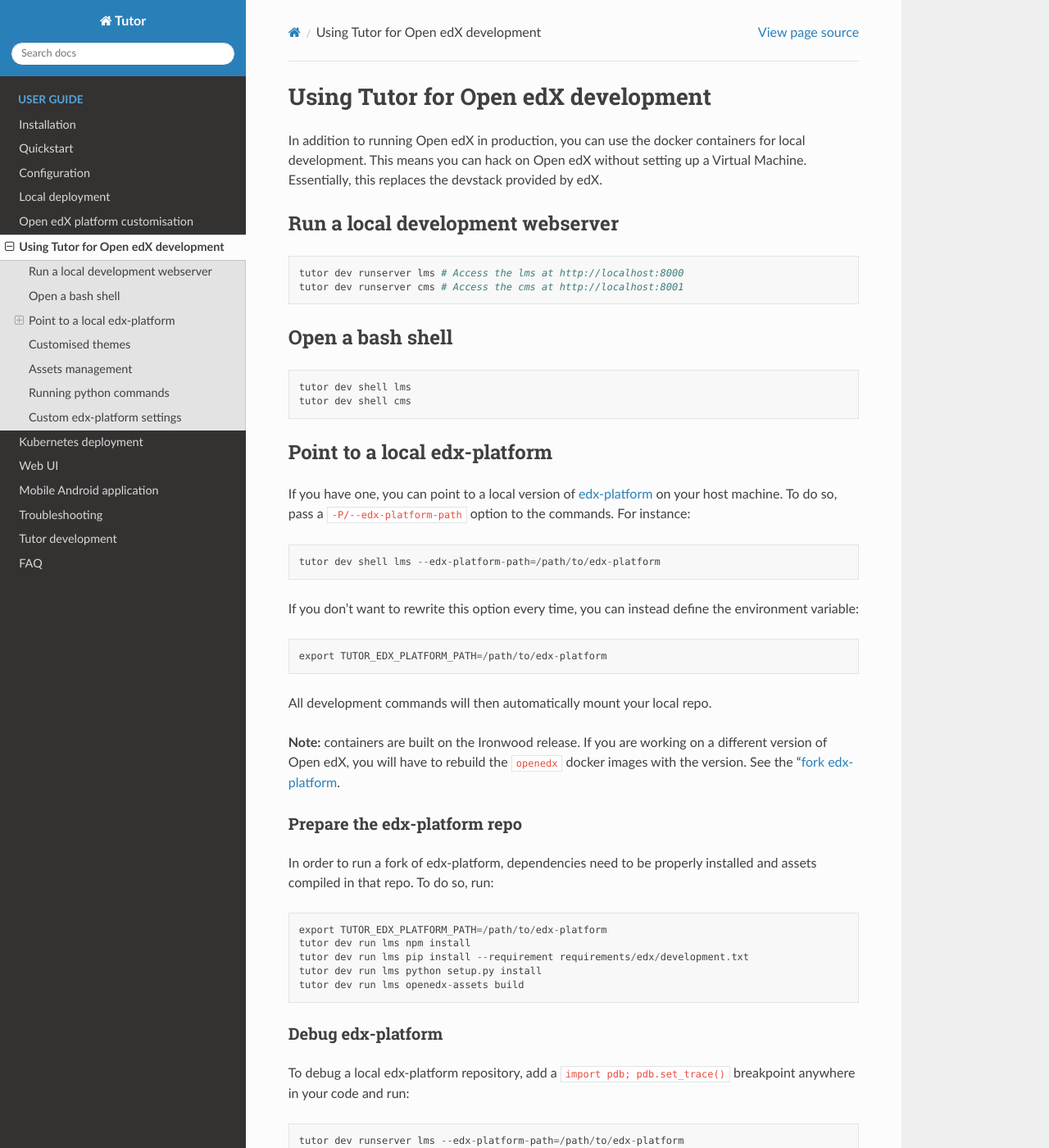
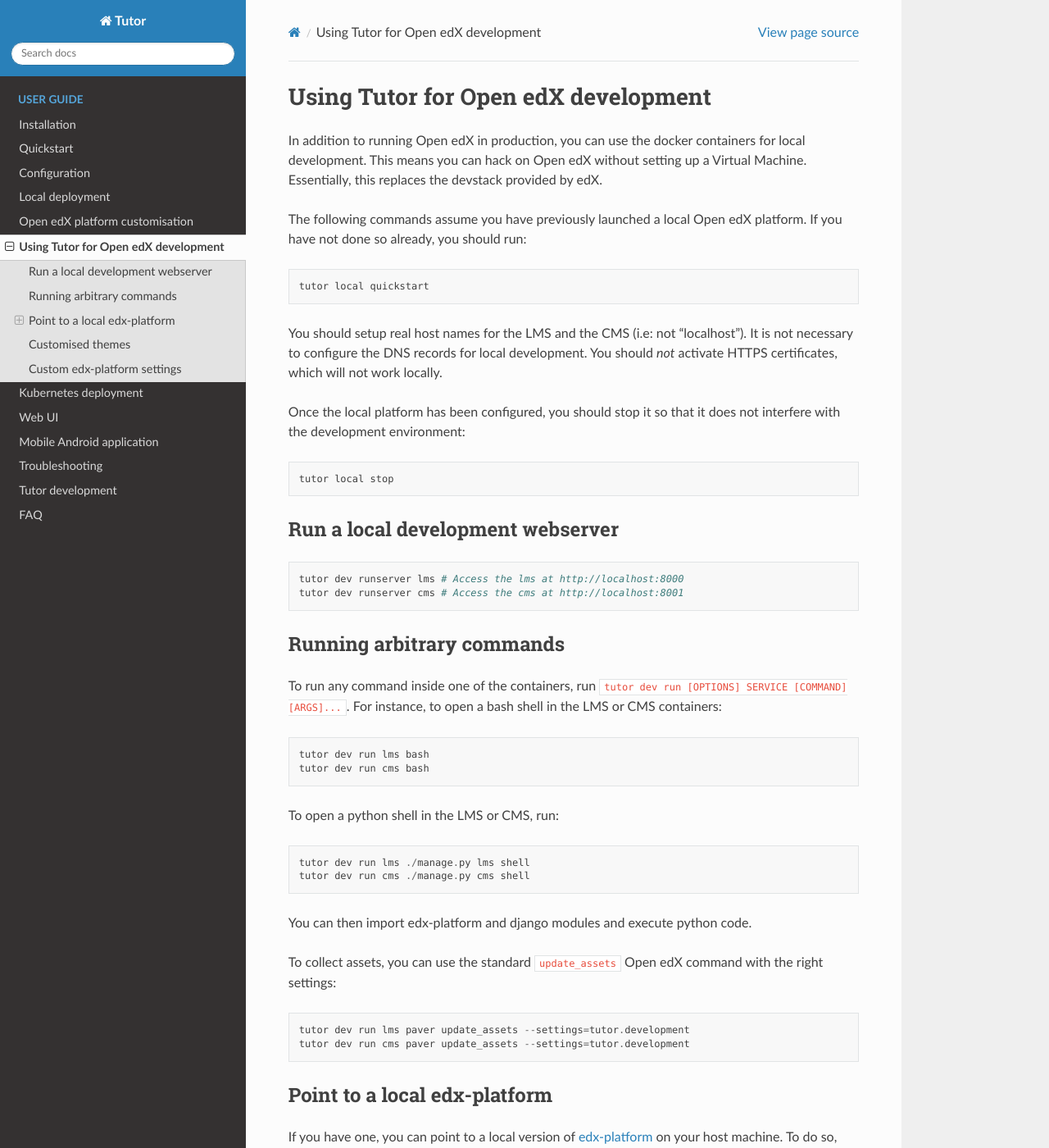
Before and after one commit to overhangio/tutor, a Sphinx documentation site: the page built from docs/dev.rst, in a window 1280 px wide and 1400 px high. Shown: the whole window at 82% size. Built offline with Sphinx 7.4.7 and the Read the Docs theme 2.0.0, drawn with Linux system fonts in a browser that asks for light colours; some of the changed text lies outside the part shown.

Commit message:
use `update_assets` instead of the custom `openedx-assets` script
Now that the correct webpack settings are loaded by the `update_assets`
command in Ironwood, we can stop relying on the `openedx-assets` script.
Actually, we could probably remove it.

```diff
--- a/docs/dev.rst
+++ b/docs/dev.rst
@@ -4,6 +4,16 @@
 ====================================
 
 In addition to running Open edX in production, you can use the docker containers for local development. This means you can hack on Open edX without setting up a Virtual Machine. Essentially, this replaces the devstack provided by edX.
+
+The following commands assume you have previously launched a local Open edX platform. If you have not done so already, you should run::
+
+    tutor local quickstart
+
+You should setup real host names for the LMS and the CMS (i.e: not "localhost"). It is not necessary to configure the DNS records for local development. You should *not* activate HTTPS certificates, which will not work locally.
+
+Once the local platform has been configured, you should stop it so that it does not interfere with the development environment::
+
+    tutor local stop
 
 Run a local development webserver
 ---------------------------------
@@ -13,20 +23,32 @@
     tutor dev runserver lms # Access the lms at http://localhost:8000
     tutor dev runserver cms # Access the cms at http://localhost:8001
 
-Open a bash shell
------------------
+Running arbitrary commands
+--------------------------
 
-::
+To run any command inside one of the containers, run ``tutor dev run [OPTIONS] SERVICE [COMMAND] [ARGS]...``. For instance, to open a bash shell in the LMS or CMS containers::
 
-    tutor dev shell lms
-    tutor dev shell cms
+    tutor dev run lms bash
+    tutor dev run cms bash
+
+To open a python shell in the LMS or CMS, run::
+
+    tutor dev run lms ./manage.py lms shell
+    tutor dev run cms ./manage.py cms shell
+
+You can then import edx-platform and django modules and execute python code.
+
+To collect assets, you can use the standard ``update_assets`` Open edX command with the right settings::
+
+    tutor dev run lms paver update_assets --settings=tutor.development
+    tutor dev run cms paver update_assets --settings=tutor.development
 
 Point to a local edx-platform
 -----------------------------
 
 If you have one, you can point to a local version of `edx-platform <https://github.com/edx/edx-platform/>`_ on your host machine. To do so, pass a ``-P/--edx-platform-path`` option to the commands. For instance::
 
-    tutor dev shell lms --edx-platform-path=/path/to/edx-platform
+    tutor dev run --edx-platform-path=/path/to/edx-platform lms bash
 
 If you don't want to rewrite this option every time, you can instead define the environment variable::
 
@@ -42,10 +64,9 @@
 In order to run a fork of edx-platform, dependencies need to be properly installed and assets compiled in that repo. To do so, run::
 
     export TUTOR_EDX_PLATFORM_PATH=/path/to/edx-platform
-    tutor dev run lms npm install
     tutor dev run lms pip install --requirement requirements/edx/development.txt
     tutor dev run lms python setup.py install
-    tutor dev run lms openedx-assets build
+    tutor dev run lms paver update_assets --settings=tutor.development
 
 Debug edx-platform
 ~~~~~~~~~~~~~~~~~~
@@ -75,29 +96,6 @@
 
 Make changes to some of the files inside the theme directory: the theme assets should be automatically recompiled and visible at http://localhost:8000.
 
-Assets management
------------------
-
-Assets building and collecting is made more difficult by the fact that development settings are `incorrectly loaded in Ironwood <https://github.com/edx/edx-platform/pull/18430/files>`_. This should be fixed in the next Open edX release. Meanwhile, do not run ``paver update_assets`` while in development mode. When working locally on a theme, build assets by running in the container::
-
-    openedx-assets build
-
-Alternatively, run from the host::
-
-    tutor dev run lms openedx-assets build
-
-This command will take quite some time to run. You can speed up this process by running only part of the full build. Run ``openedx-assets -h`` for more information.
-
-Running python commands
------------------------
-
-These commands will open a python shell in the lms or the cms::
-
-    tutor dev run lms python
-    tutor dev run cms python
-
-You can then import edx-platform and django modules and execute python code.
-
 Custom edx-platform settings
 ----------------------------
 
```
Also changed, not shown: other parts of docs/dev.rst (+1 -1 lines), CHANGELOG.md (+1 -0 lines), 3 other files.
